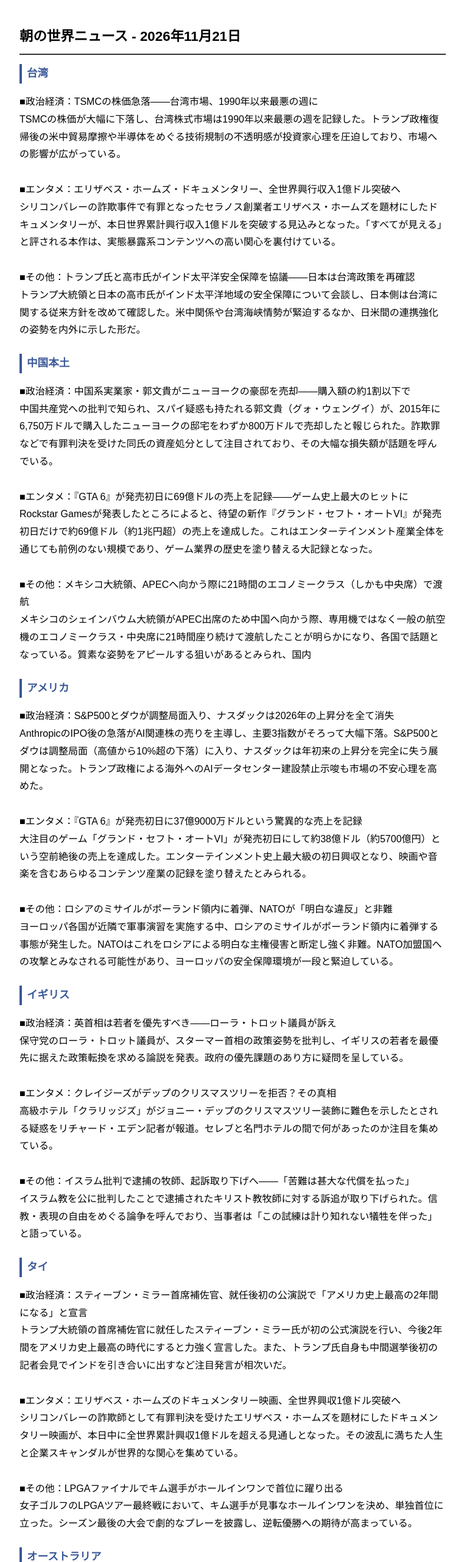
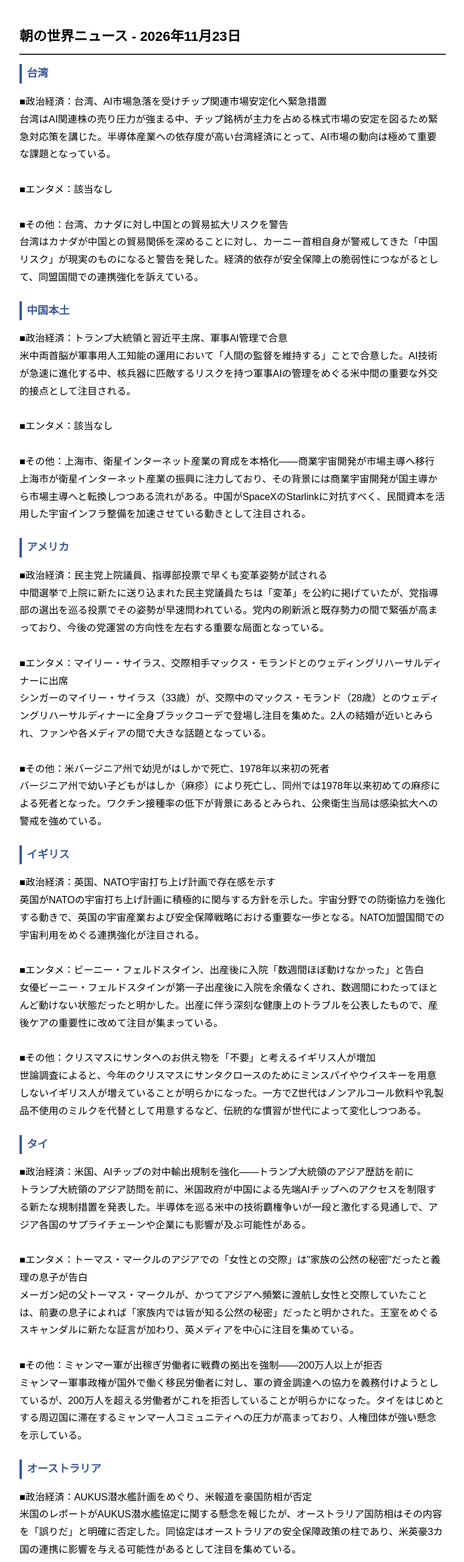
Before and after one commit to minisapo/morning-news-notify, a plain HTML site: page docs/index.html in a window 1280 px wide. Shown: the top 2561 px of the page at 61% size, without its empty margins (258-1020 px from the left). Drawn offline with Linux system fonts and the light colour scheme.

Commit message:
自動更新: 朝のニュース (2026-11-23)

```diff
--- a/docs/index.html
+++ b/docs/index.html
@@ -2,7 +2,7 @@
 <html lang="ja">
 <head>
 <meta charset="UTF-8">
-<title>朝の世界ニュース - 2026年11月21日</title>
+<title>朝の世界ニュース - 2026年11月23日</title>
 <style>
   body { font-family: sans-serif; max-width: 700px; margin: 40px auto; padding: 0 16px; line-height: 1.8; }
   h1 { font-size: 1.4em; border-bottom: 2px solid #333; padding-bottom: 8px; }
@@ -12,46 +12,46 @@
 </style>
 </head>
 <body>
-<h1>朝の世界ニュース - 2026年11月21日</h1>
+<h1>朝の世界ニュース - 2026年11月23日</h1>
 
 <section>
   <h2>台湾</h2>
-  <p>■政治経済：TSMCの株価急落——台湾市場、1990年以来最悪の週に<br>TSMCの株価が大幅に下落し、台湾株式市場は1990年以来最悪の週を記録した。トランプ政権復帰後の米中貿易摩擦や半導体をめぐる技術規制の不透明感が投資家心理を圧迫しており、市場への影響が広がっている。<br><br>■エンタメ：エリザベス・ホームズ・ドキュメンタリー、全世界興行収入1億ドル突破へ<br>シリコンバレーの詐欺事件で有罪となったセラノス創業者エリザベス・ホームズを題材にしたドキュメンタリーが、本日世界累計興行収入1億ドルを突破する見込みとなった。「すべてが見える」と評される本作は、実態暴露系コンテンツへの高い関心を裏付けている。<br><br>■その他：トランプ氏と高市氏がインド太平洋安全保障を協議——日本は台湾政策を再確認<br>トランプ大統領と日本の高市氏がインド太平洋地域の安全保障について会談し、日本側は台湾に関する従来方針を改めて確認した。米中関係や台湾海峡情勢が緊迫するなか、日米間の連携強化の姿勢を内外に示した形だ。</p>
+  <p>■政治経済：台湾、AI市場急落を受けチップ関連市場安定化へ緊急措置<br>台湾はAI関連株の売り圧力が強まる中、チップ銘柄が主力を占める株式市場の安定を図るため緊急対応策を講じた。半導体産業への依存度が高い台湾経済にとって、AI市場の動向は極めて重要な課題となっている。<br><br>■エンタメ：該当なし<br><br>■その他：台湾、カナダに対し中国との貿易拡大リスクを警告<br>台湾はカナダが中国との貿易関係を深めることに対し、カーニー首相自身が警戒してきた「中国リスク」が現実のものになると警告を発した。経済的依存が安全保障上の脆弱性につながるとして、同盟国間での連携強化を訴えている。</p>
 </section>
 
 <section>
   <h2>中国本土</h2>
-  <p>■政治経済：中国系実業家・郭文貴がニューヨークの豪邸を売却——購入額の約1割以下で<br>中国共産党への批判で知られ、スパイ疑惑も持たれる郭文貴（グォ・ウェングイ）が、2015年に6,750万ドルで購入したニューヨークの邸宅をわずか800万ドルで売却したと報じられた。詐欺罪などで有罪判決を受けた同氏の資産処分として注目されており、その大幅な損失額が話題を呼んでいる。<br><br>■エンタメ：『GTA 6』が発売初日に69億ドルの売上を記録——ゲーム史上最大のヒットに<br>Rockstar Gamesが発表したところによると、待望の新作『グランド・セフト・オートVI』が発売初日だけで約69億ドル（約1兆円超）の売上を達成した。これはエンターテインメント産業全体を通じても前例のない規模であり、ゲーム業界の歴史を塗り替える大記録となった。<br><br>■その他：メキシコ大統領、APECへ向かう際に21時間のエコノミークラス（しかも中央席）で渡航<br>メキシコのシェインバウム大統領がAPEC出席のため中国へ向かう際、専用機ではなく一般の航空機のエコノミークラス・中央席に21時間座り続けて渡航したことが明らかになり、各国で話題となっている。質素な姿勢をアピールする狙いがあるとみられ、国内</p>
+  <p>■政治経済：トランプ大統領と習近平主席、軍事AI管理で合意<br>米中両首脳が軍事用人工知能の運用において「人間の監督を維持する」ことで合意した。AI技術が急速に進化する中、核兵器に匹敵するリスクを持つ軍事AIの管理をめぐる米中間の重要な外交的接点として注目される。<br><br>■エンタメ：該当なし<br><br>■その他：上海市、衛星インターネット産業の育成を本格化——商業宇宙開発が市場主導へ移行<br>上海市が衛星インターネット産業の振興に注力しており、その背景には商業宇宙開発が国主導から市場主導へと転換しつつある流れがある。中国がSpaceXのStarlinkに対抗すべく、民間資本を活用した宇宙インフラ整備を加速させている動きとして注目される。</p>
 </section>
 
 <section>
   <h2>アメリカ</h2>
-  <p>■政治経済：S&P500とダウが調整局面入り、ナスダックは2026年の上昇分を全て消失<br>AnthropicのIPO後の急落がAI関連株の売りを主導し、主要3指数がそろって大幅下落。S&P500とダウは調整局面（高値から10%超の下落）に入り、ナスダックは年初来の上昇分を完全に失う展開となった。トランプ政権による海外へのAIデータセンター建設禁止示唆も市場の不安心理を高めた。<br><br>■エンタメ：『GTA 6』が発売初日に37億9000万ドルという驚異的な売上を記録<br>大注目のゲーム「グランド・セフト・オートVI」が発売初日にして約38億ドル（約5700億円）という空前絶後の売上を達成した。エンターテインメント史上最大級の初日興収となり、映画や音楽を含むあらゆるコンテンツ産業の記録を塗り替えたとみられる。<br><br>■その他：ロシアのミサイルがポーランド領内に着弾、NATOが「明白な違反」と非難<br>ヨーロッパ各国が近隣で軍事演習を実施する中、ロシアのミサイルがポーランド領内に着弾する事態が発生した。NATOはこれをロシアによる明白な主権侵害と断定し強く非難。NATO加盟国への攻撃とみなされる可能性があり、ヨーロッパの安全保障環境が一段と緊迫している。</p>
+  <p>■政治経済：民主党上院議員、指導部投票で早くも変革姿勢が試される<br>中間選挙で上院に新たに送り込まれた民主党議員たちは「変革」を公約に掲げていたが、党指導部の選出を巡る投票でその姿勢が早速問われている。党内の刷新派と既存勢力の間で緊張が高まっており、今後の党運営の方向性を左右する重要な局面となっている。<br><br>■エンタメ：マイリー・サイラス、交際相手マックス・モランドとのウェディングリハーサルディナーに出席<br>シンガーのマイリー・サイラス（33歳）が、交際中のマックス・モランド（28歳）とのウェディングリハーサルディナーに全身ブラックコーデで登場し注目を集めた。2人の結婚が近いとみられ、ファンや各メディアの間で大きな話題となっている。<br><br>■その他：米バージニア州で幼児がはしかで死亡、1978年以来初の死者<br>バージニア州で幼い子どもがはしか（麻疹）により死亡し、同州では1978年以来初めての麻疹による死者となった。ワクチン接種率の低下が背景にあるとみられ、公衆衛生当局は感染拡大への警戒を強めている。</p>
 </section>
 
 <section>
   <h2>イギリス</h2>
-  <p>■政治経済：英首相は若者を優先すべき――ローラ・トロット議員が訴え<br>保守党のローラ・トロット議員が、スターマー首相の政策姿勢を批判し、イギリスの若者を最優先に据えた政策転換を求める論説を発表。政府の優先課題のあり方に疑問を呈している。<br><br>■エンタメ：クレイジーズがデップのクリスマスツリーを拒否？その真相<br>高級ホテル「クラリッジズ」がジョニー・デップのクリスマスツリー装飾に難色を示したとされる疑惑をリチャード・エデン記者が報道。セレブと名門ホテルの間で何があったのか注目を集めている。<br><br>■その他：イスラム批判で逮捕の牧師、起訴取り下げへ――「苦難は甚大な代償を払った」<br>イスラム教を公に批判したことで逮捕されたキリスト教牧師に対する訴追が取り下げられた。信教・表現の自由をめぐる論争を呼んでおり、当事者は「この試練は計り知れない犠牲を伴った」と語っている。</p>
+  <p>■政治経済：英国、NATO宇宙打ち上げ計画で存在感を示す<br>英国がNATOの宇宙打ち上げ計画に積極的に関与する方針を示した。宇宙分野での防衛協力を強化する動きで、英国の宇宙産業および安全保障戦略における重要な一歩となる。NATO加盟国間での宇宙利用をめぐる連携強化が注目される。<br><br>■エンタメ：ビーニー・フェルドスタイン、出産後に入院「数週間ほぼ動けなかった」と告白<br>女優ビーニー・フェルドスタインが第一子出産後に入院を余儀なくされ、数週間にわたってほとんど動けない状態だったと明かした。出産に伴う深刻な健康上のトラブルを公表したもので、産後ケアの重要性に改めて注目が集まっている。<br><br>■その他：クリスマスにサンタへのお供え物を「不要」と考えるイギリス人が増加<br>世論調査によると、今年のクリスマスにサンタクロースのためにミンスパイやウイスキーを用意しないイギリス人が増えていることが明らかになった。一方でZ世代はノンアルコール飲料や乳製品不使用のミルクを代替として用意するなど、伝統的な慣習が世代によって変化しつつある。</p>
 </section>
 
 <section>
   <h2>タイ</h2>
-  <p>■政治経済：スティーブン・ミラー首席補佐官、就任後初の公演説で「アメリカ史上最高の2年間になる」と宣言<br>トランプ大統領の首席補佐官に就任したスティーブン・ミラー氏が初の公式演説を行い、今後2年間をアメリカ史上最高の時代にすると力強く宣言した。また、トランプ氏自身も中間選挙後初の記者会見でインドを引き合いに出すなど注目発言が相次いだ。<br><br>■エンタメ：エリザベス・ホームズのドキュメンタリー映画、全世界興収1億ドル突破へ<br>シリコンバレーの詐欺師として有罪判決を受けたエリザベス・ホームズを題材にしたドキュメンタリー映画が、本日中に全世界累計興収1億ドルを超える見通しとなった。その波乱に満ちた人生と企業スキャンダルが世界的な関心を集めている。<br><br>■その他：LPGAファイナルでキム選手がホールインワンで首位に躍り出る<br>女子ゴルフのLPGAツアー最終戦において、キム選手が見事なホールインワンを決め、単独首位に立った。シーズン最後の大会で劇的なプレーを披露し、逆転優勝への期待が高まっている。</p>
+  <p>■政治経済：米国、AIチップの対中輸出規制を強化――トランプ大統領のアジア歴訪を前に<br>トランプ大統領のアジア訪問を前に、米国政府が中国による先端AIチップへのアクセスを制限する新たな規制措置を発表した。半導体を巡る米中の技術覇権争いが一段と激化する見通しで、アジア各国のサプライチェーンや企業にも影響が及ぶ可能性がある。<br><br>■エンタメ：トーマス・マークルのアジアでの「女性との交際」は"家族の公然の秘密"だったと義理の息子が告白<br>メーガン妃の父トーマス・マークルが、かつてアジアへ頻繁に渡航し女性と交際していたことは、前妻の息子によれば「家族内では皆が知る公然の秘密」だったと明かされた。王室をめぐるスキャンダルに新たな証言が加わり、英メディアを中心に注目を集めている。<br><br>■その他：ミャンマー軍が出稼ぎ労働者に戦費の拠出を強制――200万人以上が拒否<br>ミャンマー軍事政権が国外で働く移民労働者に対し、軍の資金調達への協力を義務付けようとしているが、200万人を超える労働者がこれを拒否していることが明らかになった。タイをはじめとする周辺国に滞在するミャンマー人コミュニティへの圧力が高まっており、人権団体が強い懸念を示している。</p>
 </section>
 
 <section>
   <h2>オーストラリア</h2>
-  <p>■政治経済：AIカメラ導入にジュニアバスケットボール大会で懸念の声<br>ジュニアバスケットボールの試合にAIカメラが導入されたことに対し、プライバシーや子供への影響を懸念する声が上がっている。スポーツ現場における監視技術の活用が倫理的な議論を呼んでいる。<br><br>■エンタメ：『ハンガー・ゲームズ：サンライズ・オン・ザ・リーピング』が世界累計7600万ドルを突破<br>人気シリーズ最新作がグローバル公開初週末に好調なスタートを切り、累計興行収入7600万ドルを記録した。シリーズのファン層を中心に世界各地で高い注目を集めている。<br><br>■その他：ハズルウッド、カミンズ主将擁護――「サンドペーパーゲート」でオーストラリアに激震<br>オーストラリアの速球投手ジョシュ・ハズルウッドが、キャプテンのパット・カミンズを強く支持する一方、サンドペーパー問題への関与を否定した。カミンズ体制の存続が危ぶまれる中、チーム内の結束が試されている。</p>
+  <p>■政治経済：AUKUS潜水艦計画をめぐり、米報道を豪国防相が否定<br>米国のレポートがAUKUS潜水艦協定に関する懸念を報じたが、オーストラリア国防相はその内容を「誤りだ」と明確に否定した。同協定はオーストラリアの安全保障政策の柱であり、米英豪3カ国の連携に影響を与える可能性があるとして注目を集めている。<br><br>■エンタメ：ウェイン・ルーニー、「I'm a Celebrity」出演中にTikTokで人気爆発<br>元マンチェスター・ユナイテッドのスター、ウェイン・ルーニーがリアリティ番組「I'm a Celebrity」への出演をきっかけにTikTokで意外な人気を獲得した。また同番組内で、コリーンとの結婚式当日の朝に友人と深酒をして逮捕寸前だったというエピソードを告白し、話題となっている。<br><br>■その他：伝説の水泳選手ドーン・フレイザー、1956年メルボルン五輪の同窓会に意気込み<br>オーストラリアの水泳レジェンド、ドーン・フレイザーが1956年メルボルン五輪の再会イベントに向けて熱い意気込みを見せている。同大会はオーストラリアで初めて開催された夏季五輪であり、節目となる記念行事に国内外から注目が集まっている。</p>
 </section>
 
 <section>
   <h2>日本</h2>
-  <p>■政治経済：NYダウ900ドル安、7カ月ぶり安値　アンソロピックは8.5%安<br>米国株式市場でダウ工業株30種平均が約900ドル下落し、7カ月ぶりの安値を記録した。AI関連企業のアンソロピック株も8.5%安と大幅下落しており、景気懸念やAI投資への慎重姿勢が広がっている可能性がある。<br><br>■エンタメ：該当なし<br><br>■その他：ロヒンギャの「集団殺害」　国際社会の責任は　識者が語る判決の意義<br>ミャンマーのロヒンギャ族に対する集団殺害をめぐり、国際司法の場での判決が注目を集めている。識者はこの判決が国際社会の責任問題を問い直す重要な契機となると指摘しており、人道支援や外交政策への影響も議論されている。</p>
+  <p>■政治経済：習氏、14カ国と首脳会談、台湾問題で布石　日本など4カ国非開催<br>習近平国家主席が14カ国との首脳会談を相次いで実施し、台湾問題をめぐる外交的な布石を打った。一方、日本を含む4カ国とは会談が行われず、外交的な温度差が浮き彫りとなった。中国の対外戦略の動向として注目される。<br><br>■エンタメ：「VIVANT」ゲイ描写に疑問　"笑いのスパイス"にしていないか：朝日新聞<br>人気ドラマ「VIVANT」における性的少数者の描写に対し、朝日新聞が問題提起。エンターテインメント作品における多様性の扱い方や、笑いの対象としての描写が適切かどうかが議論を呼んでいる。<br><br>■その他：人間介さぬ「殺人ロボット」法的規制は先送り　国際会議で合意できず<br>人間の判断を介さずに攻撃を行う自律型致死兵器システム（LAWS）の法的規制について、国際会議で合意に至らなかった。技術の急速な進展に対し国際社会のルール整備が追いつかない現状が改めて示され、倫理・安全保障上の課題として世界的に注目される。</p>
 </section>
 
 <section>
   <h2>ハワイ</h2>
-  <p>■政治経済：トランプ大統領のゴルフ仲間、IRSから50万ドル支払いを受けていた<br>トランプ大統領の知人がIRS（米国税庁）から約50万ドルの支払いを受けていたことが明らかになり、その経緯や正当性に疑問の声が上がっている。政府機関との癒着や利益誘導の疑惑として注目を集めており、政治的な波紋を広げている。<br><br>■エンタメ：クエンティン・タランティーノとブラッド・ピット、「クリフ・ブース」で再びオスカーを狙えるか<br>映画監督クエンティン・タランティーノとブラッド・ピットが「ワンス・アポン・ア・タイム・イン・ハリウッド」のスタント俳優クリフ・ブースをテーマに再びタッグを組む可能性が話題となっている。前作でピットがアカデミー賞を受賞しただけに、新プロジェクトへの期待が高まっている。<br><br>■その他：地球近傍に「存在してはならない」珍しい三連星系が発見される<br>地球の近くに、通常の天文学的理論では存在し得ないとされる珍しい三つの恒星からなる星系が発見された。この発見は既存の星の形成理論に疑問を投げかけるものであり、天文学者たちの間で大きな注目を集めている。</p>
+  <p>■政治経済：（該当記事なし）<br><br>■エンタメ：パトリック・スチュワートが「水葬」で埋葬、そのプロセスをシミュレーションで公開<br>著名俳優パトリック・スチュワートが「ウォータークリメーション（水葬）」という比較的知られていない方法で埋葬されたことが明らかになった。このプロセスは遺体を水とアルカリ溶液で分解するもので、従来の火葬より環境負荷が低いとされる。シミュレーション映像を通じてその仕組みが広く紹介され、注目を集めている。<br><br>■その他：カリフォルニア大がハワイ大を70-49で下し、ノースショア・ショーケースで勝利<br>ノースショア・ショーケースにおいて、カリフォルニア大学がハワイ大学を70-49で破った。第3クォーターにタミロ選手の活躍でハワイ大が追い上げを見せたが、カリフォルニア大がしっかりと対応し逆転を許さなかった。ハワイを舞台にした大学バスケットボールの試合として地元でも注目された一戦となった。</p>
 </section>
 
 </body>
```
